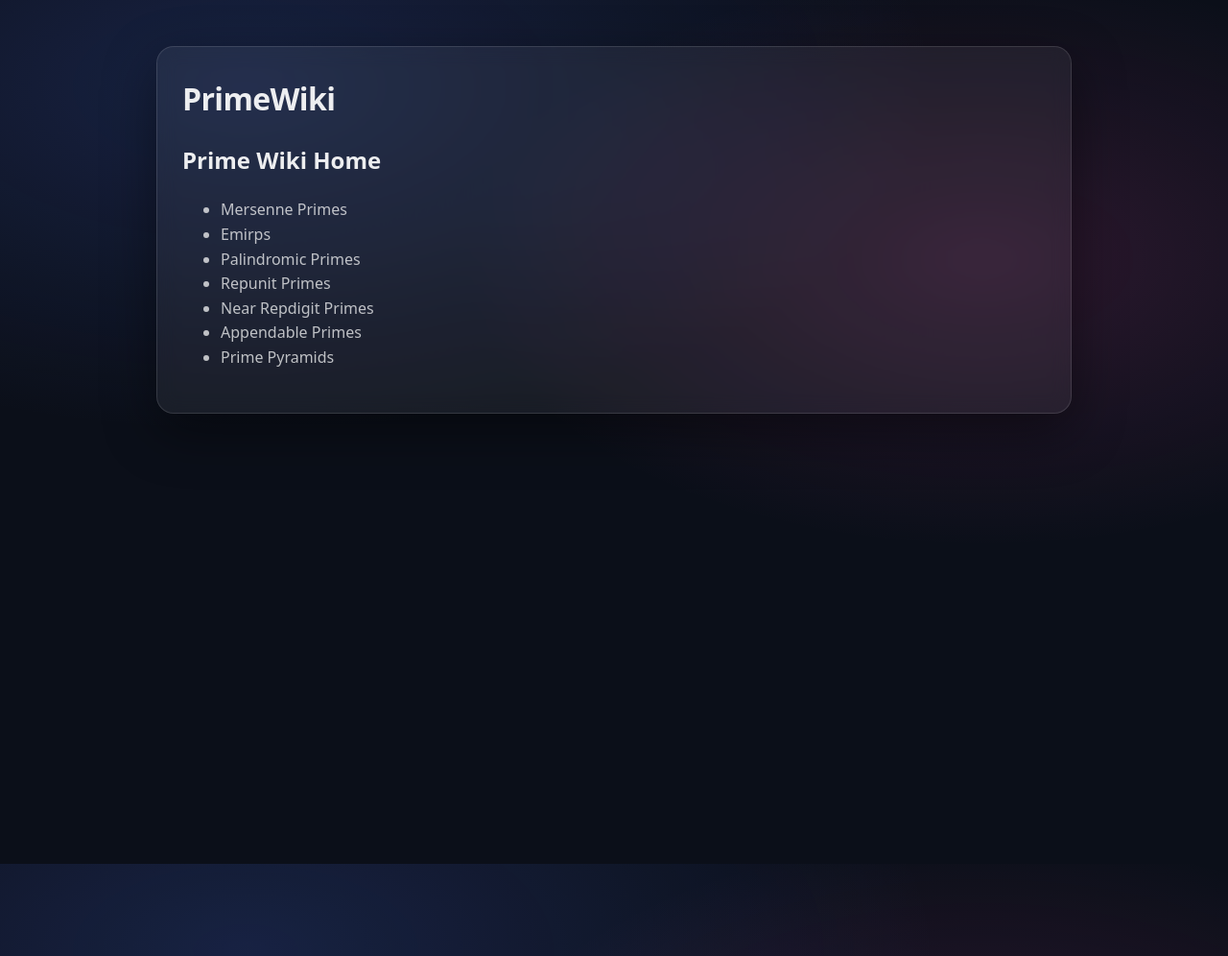
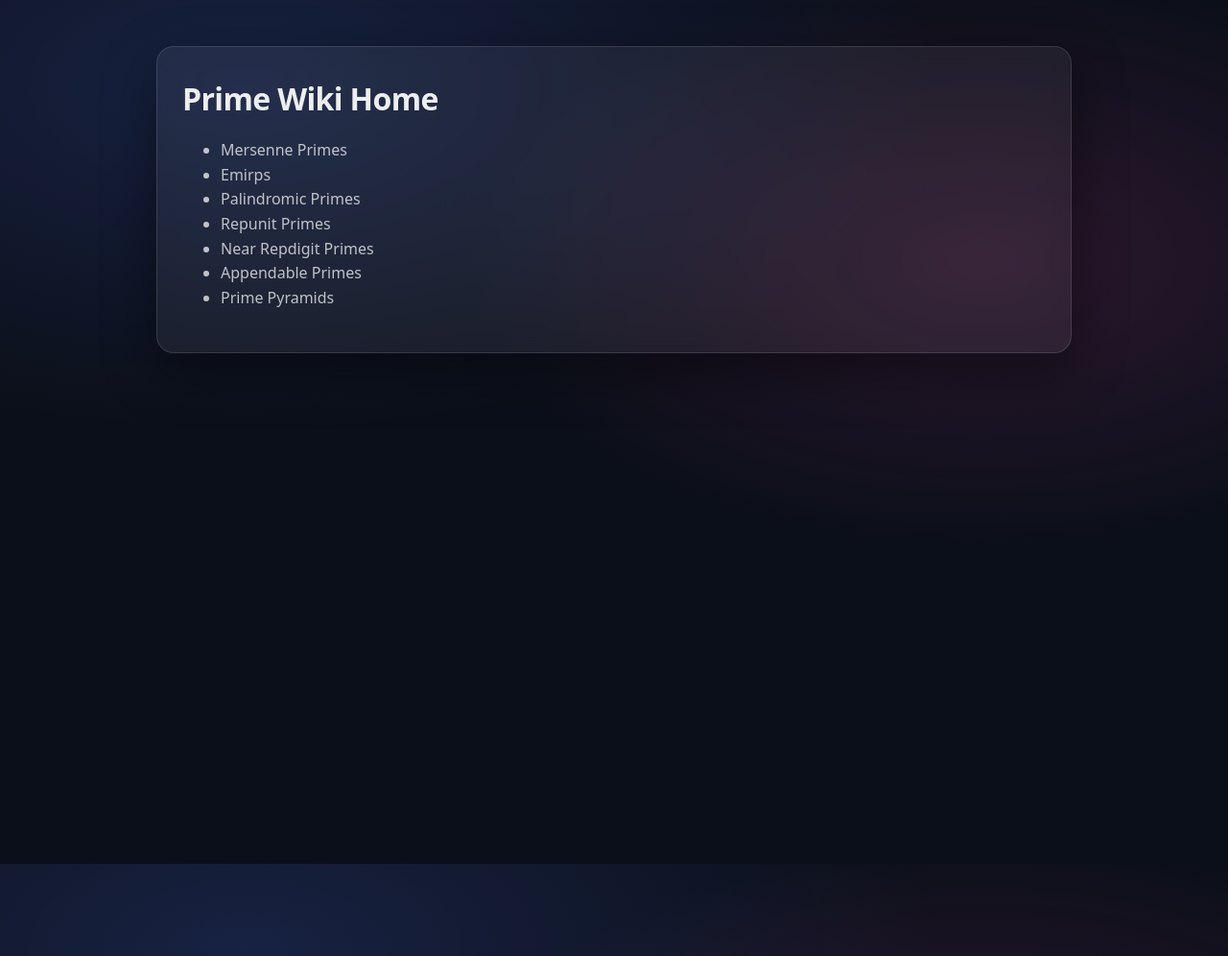
Before and after one commit to primewiki/PrimeWiki.github.io, a Jekyll site: the page built from index.md, in a window 1280 px wide. Shown: the whole page at 96% size. Built offline with Jekyll 4.4.1, drawn with Linux system fonts in a browser that asks for light colours.

Commit message:
Update index.md

```diff
--- a/index.md
+++ b/index.md
@@ -1,9 +1,7 @@
 ---
 layout: page
-title: PrimeWiki
+title: Prime Wiki Home
 ---
-
-# Prime Wiki Home
 
 - Mersenne Primes
 - Emirps
```
